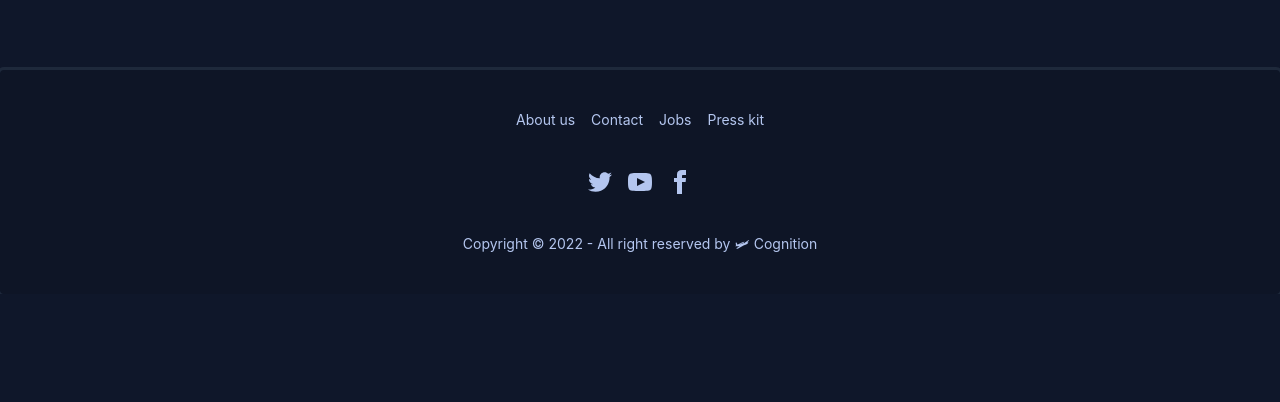
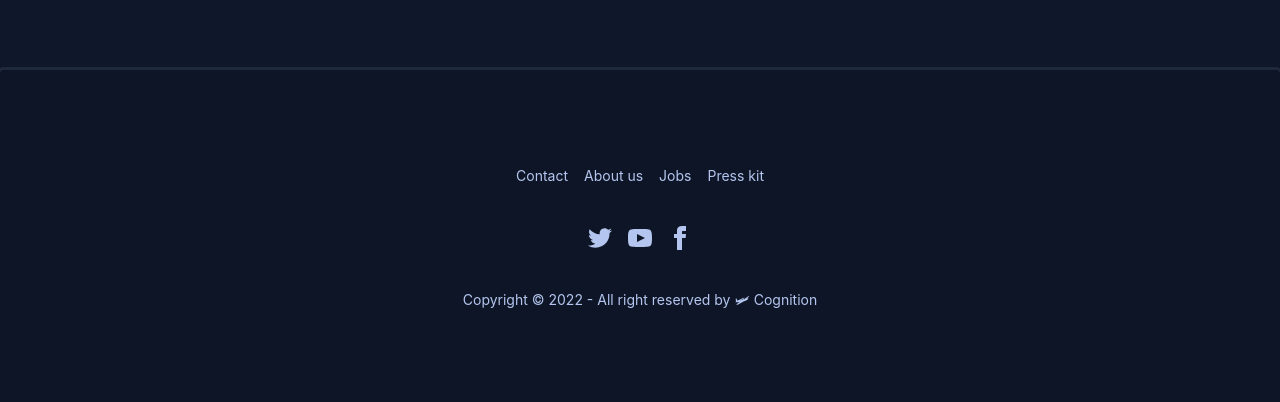
Before and after one commit to NaimurRahman3954/cognition-learning-center, a React (Create React App) app: page / in a window 1280 px wide. Shown: the part 1082-1484 px from the top of the page. Before the commit the page ends 1376 px from the top, so only its background shows below. Built offline with nearby package versions, Linux system fonts and the light colour scheme; no server answers; what tailwindcss-dotted-background would draw is missing.

Commit message:
footer updated

```diff
--- a/src/components/Footer.js
+++ b/src/components/Footer.js
@@ -3,12 +3,20 @@ import React from 'react'
 const Footer = () => {
   return (
     <div>
-      <footer className="footer footer-center p-10 bg-base-200 text-base-content rounded outline outline-t-1 outline-slate-800">
+      <footer className="footer footer-center py-24 p-10 bg-base-200 text-base-content rounded outline outline-t-1 outline-slate-800">
         <div className="grid grid-flow-col gap-4">
-          <a className="link link-hover">About us</a>
-          <a className="link link-hover">Contact</a>
-          <a className="link link-hover">Jobs</a>
-          <a className="link link-hover">Press kit</a>
+          <a href="/" className="link link-hover">
+            Contact
+          </a>
+          <a href="/" className="link link-hover">
+            About us
+          </a>
+          <a href="/" className="link link-hover">
+            Jobs
+          </a>
+          <a href="/" className="link link-hover">
+            Press kit
+          </a>
         </div>
         <div>
           <div className="grid grid-flow-col gap-4">
```
